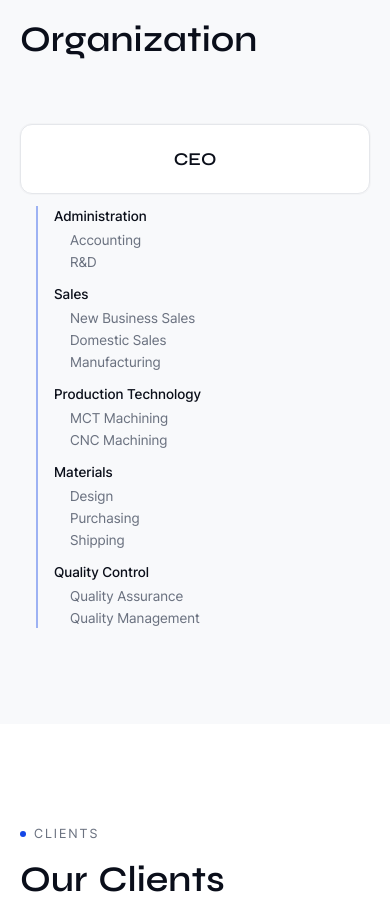
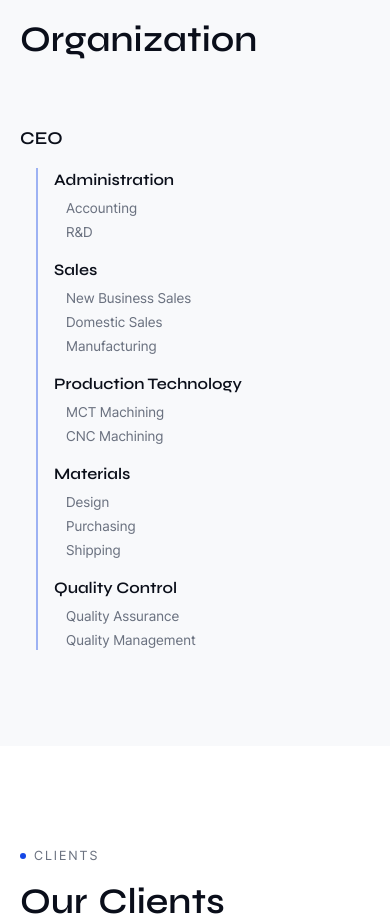
Before and after one commit to SeoKyungeng/seokyung-web, a Next.js app: page /en/about in a window 390 px wide. Shown: the part 3681-4602 px from the top of the page. Built offline with nearby package versions, Linux system fonts and the light colour scheme.

Commit message:
fix(about): 모바일 조직도 카드 제거 → 통일 텍스트 리스트
- CEO 카드 제거, 대형 타이포 헤딩으로 전환
- 부서/팀 들여쓰기 리스트로 시각적 통일

```diff
--- a/src/components/about/OrgChart.tsx
+++ b/src/components/about/OrgChart.tsx
@@ -171,24 +171,29 @@ function MobileList({
 
   const content = (
     <>
+      {/* CEO — 대형 타이포 (카드 없음) */}
       {reducedMotion ? (
-        <RootCard dept={root} locale={locale} />
+        <p className="break-keep-all font-display text-lg font-semibold text-gray-950">
+          {root.name[locale]}
+        </p>
       ) : (
-        <motion.div variants={nodeVariants}>
-          <RootCard dept={root} locale={locale} />
-        </motion.div>
+        <motion.p variants={nodeVariants} className="break-keep-all font-display text-lg font-semibold text-gray-950">
+          {root.name[locale]}
+        </motion.p>
       )}
 
-      <div className="ml-4 border-l-2 border-primary-400/40 pl-4">
-        <div className="flex flex-col gap-3">
+      {/* 부서 + 팀 — 들여쓰기 리스트 */}
+      <div className="mt-4 ml-4 border-l-2 border-primary-400/40 pl-4 space-y-4">
         {deptGroups.map(({ dept, teams }) => {
           const node = (
-              <div key={dept.id} className="w-full">
-                <p className="text-sm font-medium text-gray-950">{dept.name[locale]}</p>
+            <div key={dept.id}>
+              <p className="break-keep-all font-display text-base font-semibold text-gray-950">
+                {dept.name[locale]}
+              </p>
               {teams.length > 0 && (
-                  <ul className="mt-1 space-y-0.5 pl-4">
+                <ul className="mt-1.5 space-y-1 pl-3">
                   {teams.map((team) => (
-                      <li key={team.id} className="text-sm text-gray-500">
+                    <li key={team.id} className="break-keep-all text-sm text-gray-500">
                       {team.name[locale]}
                     </li>
                   ))}
@@ -206,18 +211,16 @@ function MobileList({
           );
         })}
       </div>
-      </div>
     </>
   );
 
   if (reducedMotion) {
-    return <div className="flex flex-col gap-3">{content}</div>;
+    return <div>{content}</div>;
   }
 
   return (
     <motion.div
       ref={containerRef}
-      className="flex flex-col gap-3"
       variants={containerVariants}
       initial="hidden"
       animate={isInView ? "visible" : "hidden"}
```
Lines whose indentation alone changed are shown as unchanged.
